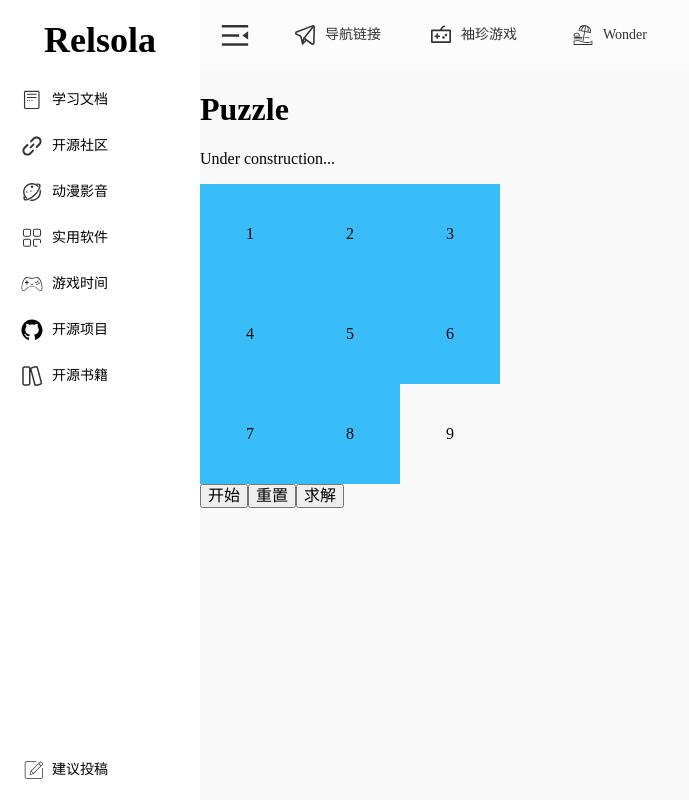
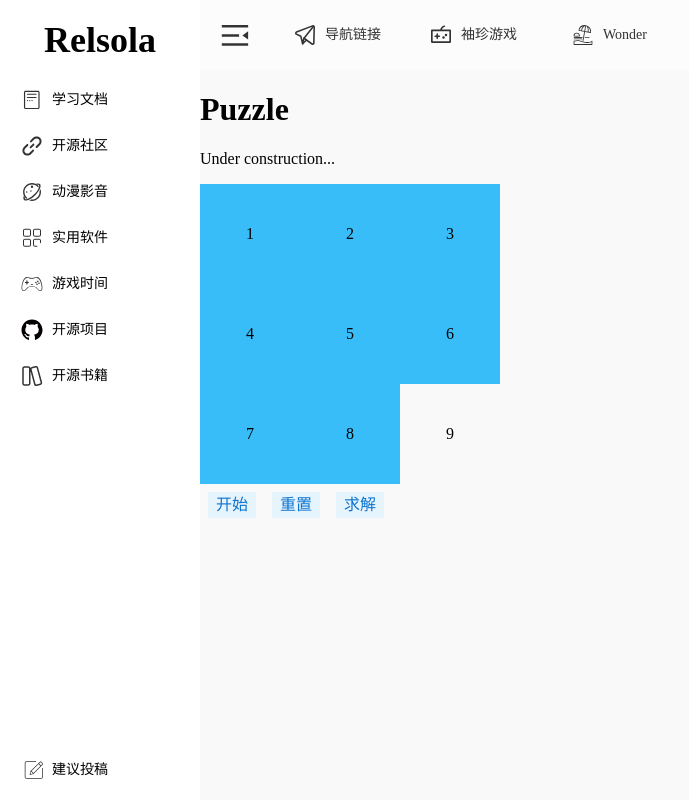
Before and after one commit to Relsola/Inheritance, a React (Vite) app: page /games/puzzle in a window 1280 px wide. Shown: the whole page, without its empty margins (0-689 px from the left). Built offline with nearby package versions, Linux system fonts and the light colour scheme.

Commit message:
button 组件开发开始

```diff
--- a/src/components/ui/button/index.tsx
+++ b/src/components/ui/button/index.tsx
@@ -1,13 +1,14 @@
 interface ButtonProps {
   children?: React.ReactNode;
   onClick?: React.MouseEventHandler<HTMLButtonElement>;
+  classname?: string;
 }
 
 export default function Button(props: ButtonProps) {
-  const { children, onClick = () => {} } = props;
+  const { children, onClick, classname = '' } = props;
   return (
     <button
-      className="border-none bg-[#E6F4FE] text-[#0D74CE] hover:bg-[#D5EFFF]"
+      className={`${classname} border-none bg-[#E6F4FE] text-[#0D74CE] hover:bg-[#D5EFFF] px2 py1 m2`}
       onClick={onClick}
     >
       {children}
--- a/src/pages/games/puzzle/index.tsx
+++ b/src/pages/games/puzzle/index.tsx
@@ -1,4 +1,5 @@
 import { useState } from 'react';
+import { Button } from '@ui';
 
 function Puzzle() {
   const baseArray = Array.from({ length: 9 }, (_, i) => i + 1);
@@ -55,7 +56,7 @@ function Puzzle() {
         ))}
       </div>
 
-      <button
+      <Button
         onClick={() => {
           while (true) {
             const shuffled = shuffle(divS);
@@ -67,9 +68,9 @@ function Puzzle() {
         }}
       >
         开始
-      </button>
-      <button onClick={() => setDivS(baseArray)}>重置</button>
-      <button>求解</button>
+      </Button>
+      <Button onClick={() => setDivS(baseArray)}>重置</Button>
+      <Button>求解</Button>
     </>
   );
 }
```
